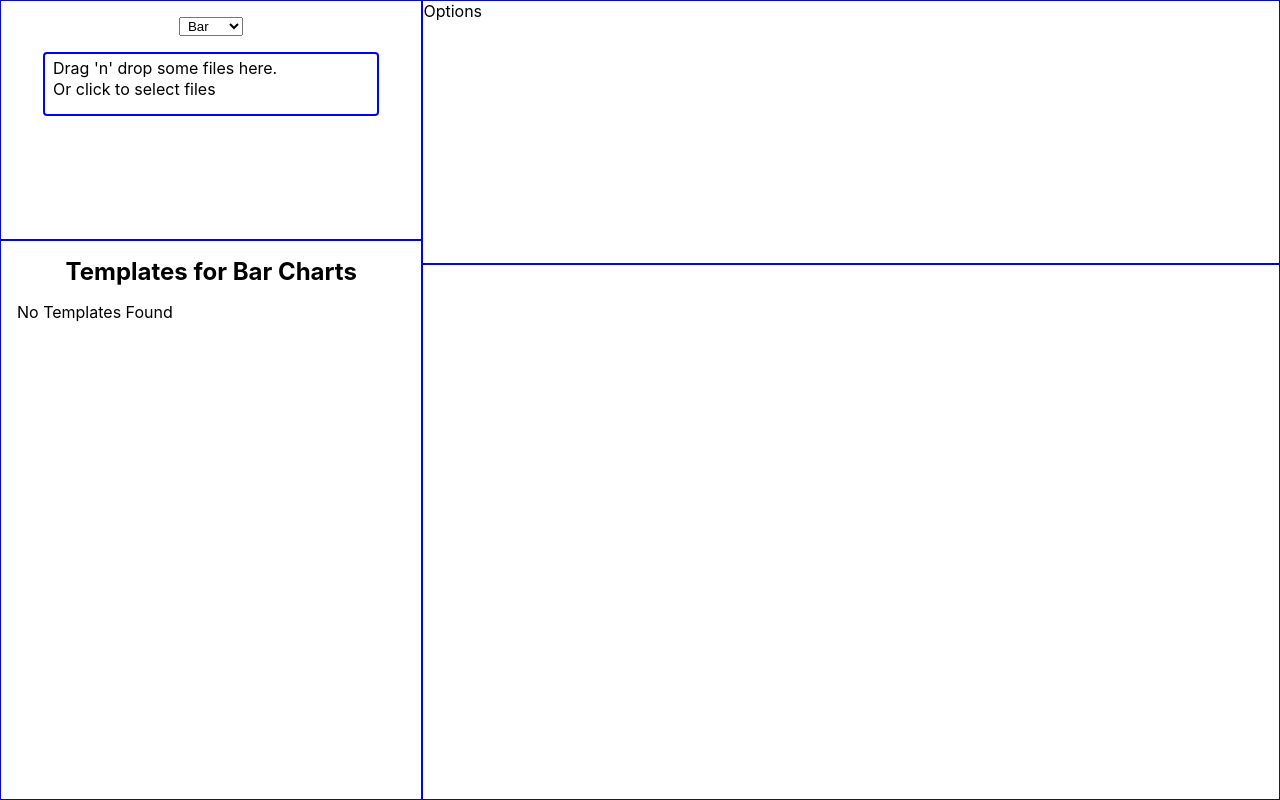
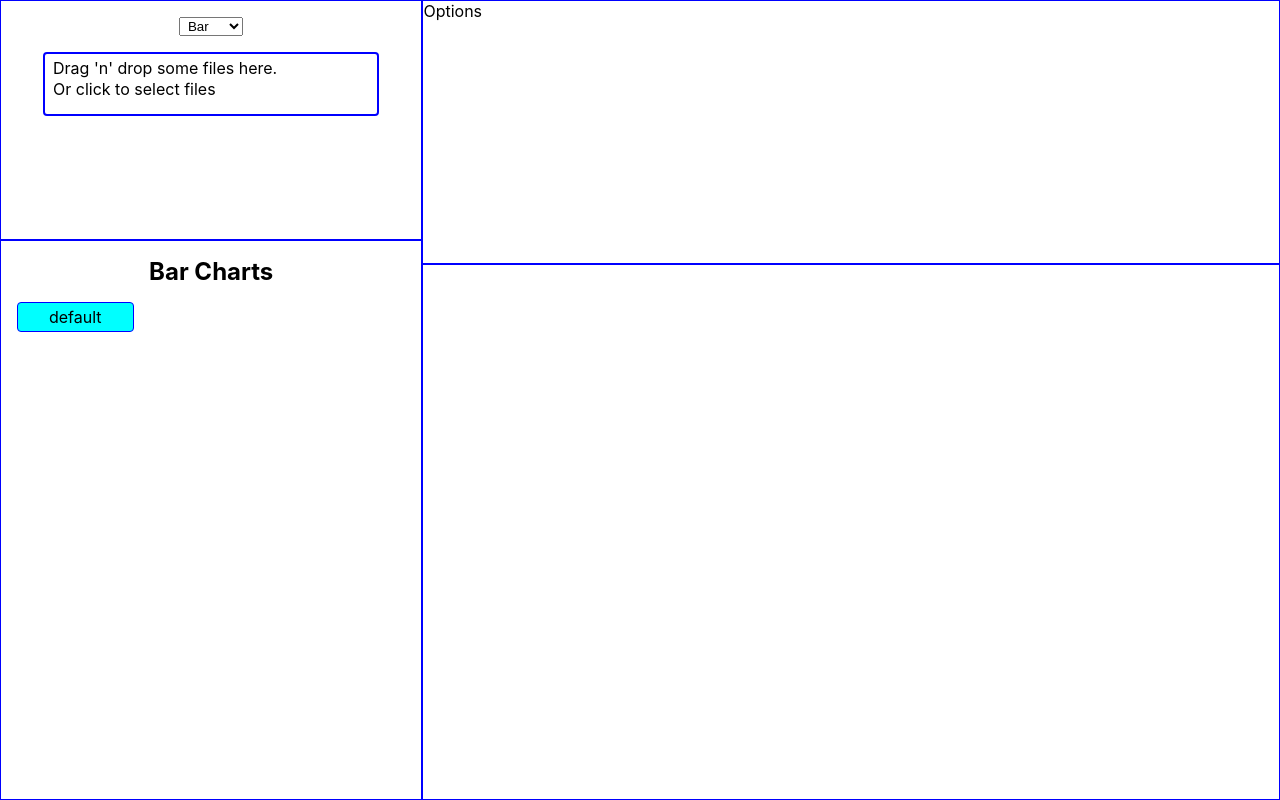
Before and after one commit to michaelcalvinwood/instant-charts-react, a React (Create React App) app: page / in a window 1280 px wide. Built offline with nearby package versions, Linux system fonts and the light colour scheme.

Commit message:
added bar chart default template

```diff
--- a/src/components/Templates.jsx
+++ b/src/components/Templates.jsx
@@ -13,7 +13,7 @@ const Templates = ({templates, setTemplates, chart, templateSelection, setTempla
   return (
     <div className='templates'>
       <h2 className='templates--heading'>
-          Templates for {chart.charAt(0).toUpperCase() + chart.slice(1)} Charts
+          {chart.charAt(0).toUpperCase() + chart.slice(1)} Charts
       </h2>
       <div className="templates--selections">
         {!templates[chart] && <p>No Templates Found</p>}
--- /dev/null
+++ b/src/templates/bar.js
@@ -0,0 +1,52 @@
+import global from "./global";
+
+const bar = {
+    default: {
+        option: {
+            title: {
+            text: 'Hello',
+            subtext: 'My Friend',
+            left: 'center',
+            textStyle: {
+                    fontSize: 35,
+                    fontWeight: "bold",
+                    color: "#000000",
+                },
+                subtextStyle: {
+                    fontSize: 18,
+                    color: "#000000",
+                }
+            },
+            grid: {
+            top: 90,
+            },
+            tooltip: {
+                trigger: "item",
+                formatter: "{b}<br>{c}",
+                backgroundColor: "rgba(0, 0, 0, .6)",
+                textStyle: {
+                    color: 'white'
+                }
+                },
+            xAxis: {
+                type: 'category',
+                data: ['Mon', 'Tue', 'Wed', 'Thu', 'Fri', 'Sat', 'Sun']
+            },
+            yAxis: {
+                type: 'value'
+            },
+            series: [
+                {
+                data: [120, 200, 150, 80, 70, 110, 130],
+                type: 'bar',
+                showBackground: true,
+                backgroundStyle: {
+                    color: 'rgba(180, 180, 180, 0.2)'
+                }
+                }
+            ]
+        }
+    }
+}
+
+export default bar;
--- a/src/templates/template.js
+++ b/src/templates/template.js
@@ -1,9 +1,10 @@
 import global from './global';
 import pie from './pie';
 import line from './line';
+import bar from './bar';
 
 const template = {
-    global, pie, line
+    global, pie, line, bar
 }
 
 export default template;
```
